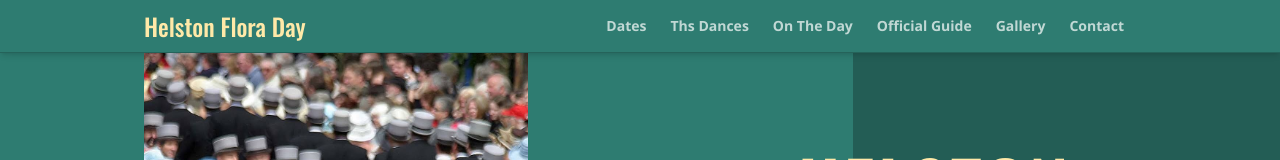
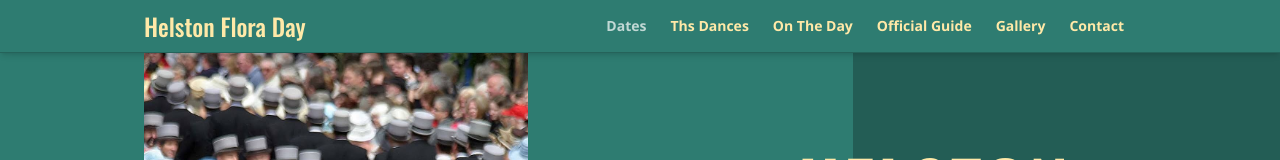
Before and after one commit to will-stone/helstonfloraday, an Astro site: page / in a window 1280 px wide. Shown: the top 160 px of the page. Built offline with nearby package versions, Linux system fonts and the light colour scheme; Astro itself is replaced by a stand-in of ours.

Commit message:
Highlight current page in header

```diff
--- a/src/components/header.astro
+++ b/src/components/header.astro
@@ -11,7 +11,7 @@
       >
       <ul
         data-menu
-        class="absolute right-0 hidden w-60 bg-quaternary font-bold text-white md:relative md:flex md:w-auto md:items-center md:bg-transparent md:text-sm md:opacity-70"
+        class="absolute right-0 hidden w-60 bg-quaternary font-bold text-white md:relative md:flex md:w-auto md:items-center md:bg-transparent md:text-sm"
       >
         {
           [
@@ -23,7 +23,15 @@
             { href: '/', title: 'Contact' },
           ].map(({ href, title }) => (
             <li>
-              <a href={href} class="block p-3">
+              <a
+                href={href}
+                class="block p-3"
+                class:list={
+                  Astro.url.pathname === href
+                    ? 'text-secondary'
+                    : 'md:opacity-70'
+                }
+              >
                 {title}
               </a>
             </li>
```
